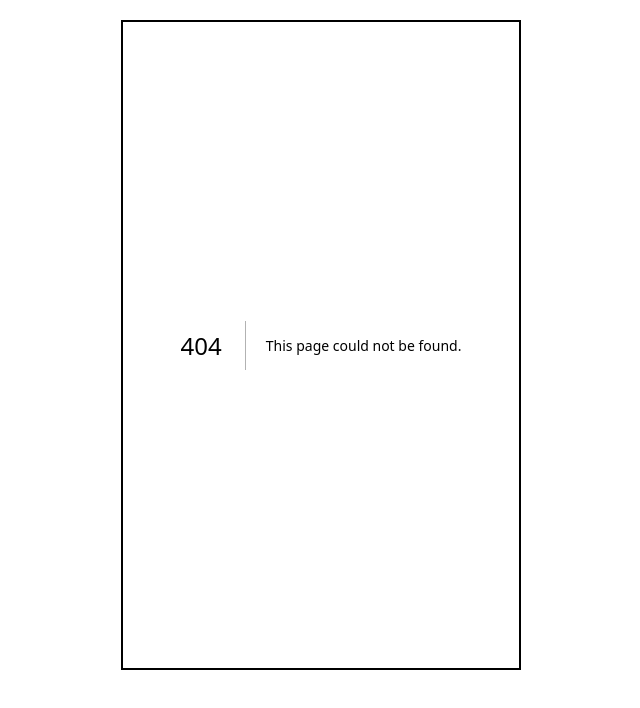
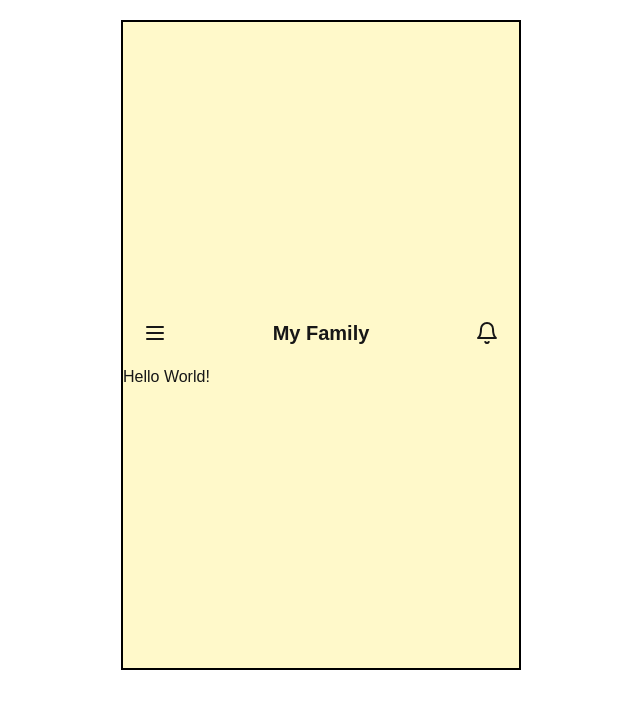
Before and after one commit to amirahyusof/parents-tracker, a Next.js app: page /component/mainpage in a window 1280 px wide. Before the commit this address had no page. Shown: the top 708 px of the page, without its empty margins (319-959 px from the left). Built offline with nearby package versions, Linux system fonts and the light colour scheme.

Commit message:
commit changes

```diff
--- /dev/null
+++ b/app/component/mainpage/page.js
@@ -0,0 +1,13 @@
+
+import UpBar from "@/app/interface/navbar";
+
+const page = () => {
+  return (
+    <section>
+      <UpBar />
+      Hello World!
+    </section>
+  )
+}
+
+export default page
--- /dev/null
+++ b/app/interface/mainLayout.js
@@ -0,0 +1,9 @@
+import React from 'react'
+
+export default function mainLayout(){
+  return (
+    <div className="">
+
+    </div>
+  )
+}
--- /dev/null
+++ b/app/interface/navbar.js
@@ -0,0 +1,41 @@
+import { Menu, Bell, } from 'lucide-react'
+import React from 'react'
+
+export default function UpBar(){
+  return (
+    <header className='navbar sticky top-0 z-10 flex '>
+      <div className='navbar-start'>
+        <div className='dropdown'>
+          <div tabIndex={0} role='button' className='btn btn-ghost btn-circle'>
+            <Menu />
+          </div>
+          <ul
+            tabIndex={0}
+              className="menu menu-sm dropdown-content bg-white rounded-box z-[1] mt-3 w-52 p-2 shadow"
+          >
+            <li>
+              <a href='#'>Home</a>
+            </li>
+            <li>
+              <a href='#'>Activity</a>
+            </li>
+            <li>
+              <a href='#'>Calender</a>
+            </li>
+            <li>
+              <a href='#'>Setting</a>
+            </li>
+          </ul>
+        </div>
+      </div>
+      <div className='navbar-center'>
+        <a href='#' className='btn btn-ghost text-xl'>My Family</a>
+      </div>
+      <div className='navbar-end'>
+        <button className='btn btn-ghost btn-circle'>
+          <Bell />
+        </button>
+      </div>
+    </header>
+  )
+}
--- a/package.json
+++ b/package.json
@@ -9,6 +9,7 @@
     "lint": "next lint"
   },
   "dependencies": {
+    "lucide-react": "^0.462.0",
     "next": "15.0.3",
     "react": "19.0.0-rc-66855b96-20241106",
     "react-dom": "19.0.0-rc-66855b96-20241106"
```
Also changed, not shown: app/interface/activityCard.js (added), app/interface/avatar.js (added), 1 other file (tests, documents, lock files or other folders).
